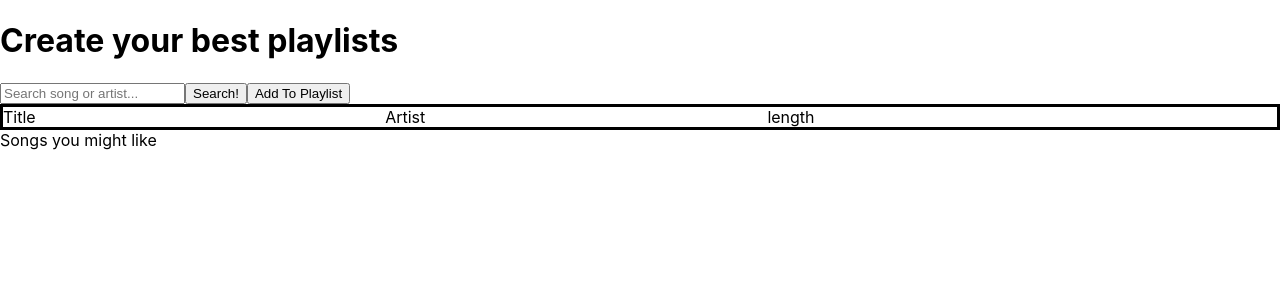
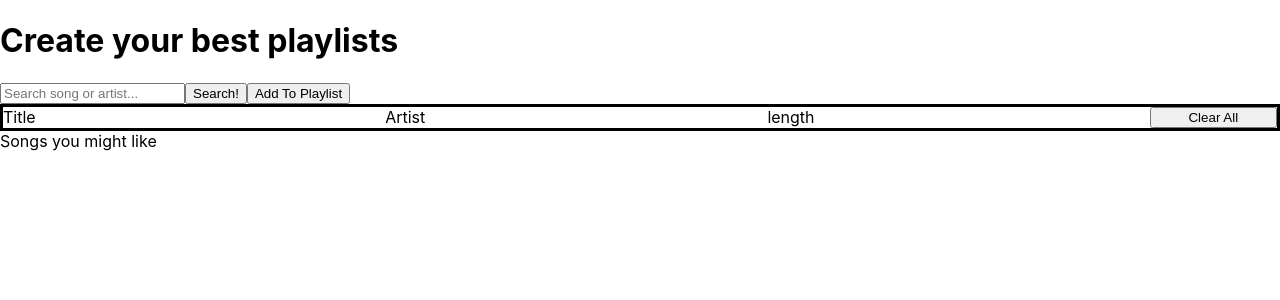
Before and after one commit to justinpjtate1/React.js_Music_UI, a React (Create React App) app in the folder music/: page / in a window 1280 px wide. Shown: the top 300 px of the page. Built offline with nearby package versions, Linux system fonts and the light colour scheme.

Commit message:
Added a clear all button for the playlist

```diff
--- a/music/src/App.js
+++ b/music/src/App.js
@@ -80,15 +80,16 @@ class App extends Component {
   }
 
   removeFromPlaylist = (num) => {
-    console.log(num)
     const newArr = this.state.playlistSongs
     this.setState({
       playlistSongs: newArr.filter((value, index) => index !== num)
     })
   }
 
-  testButton = (num) => {
-    console.log(num)
+  removeAllFromPlaylist = () => {
+    this.setState({
+      playlistSongs: []
+    })
   }
 
   render() {
@@ -104,7 +105,7 @@ class App extends Component {
         <option value="playlist 2">Playlist 2</option>
       </select> */}
       <Search searchResults={this.state.searchResults} resultChecked={this.resultChecked} resultUnchecked={this.resultUnchecked} />
-      <Playlist_container playlistSongs={this.state.playlistSongs} removeFromPlaylist={this.removeFromPlaylist}/>
+      <Playlist_container playlistSongs={this.state.playlistSongs} removeFromPlaylist={this.removeFromPlaylist} removeAllFromPlaylist={this.removeAllFromPlaylist} />
       <Discovery />
       </>
     );
--- a/music/src/Playlist-Song-List.js
+++ b/music/src/Playlist-Song-List.js
@@ -8,6 +8,7 @@ function Playlist_song_list(props) {
                 <div>Title</div>
                 <div>Artist</div>
                 <div>length</div>
+                <button onClick={() => props.removeAllFromPlaylist()}>Clear All</button>
             </div>
             {allSongs}
         </div>
--- a/music/src/Playlist.js
+++ b/music/src/Playlist.js
@@ -7,7 +7,7 @@ class Playlist_container extends Component {
         return(
             <>
             <Playlist_item />
-            <Playlist_song_list playlistSongs={this.props.playlistSongs} removeFromPlaylist={(num) => this.props.removeFromPlaylist(num)}/>
+            <Playlist_song_list playlistSongs={this.props.playlistSongs} removeFromPlaylist={(num) => this.props.removeFromPlaylist(num)} removeAllFromPlaylist={() => this.props.removeAllFromPlaylist()}/>
             </>
         )
     }
```
